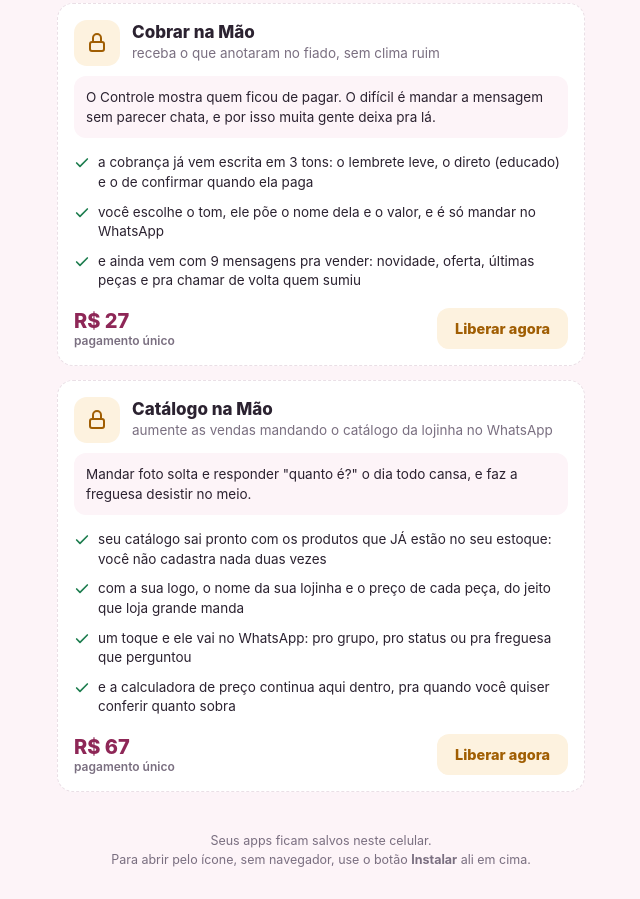
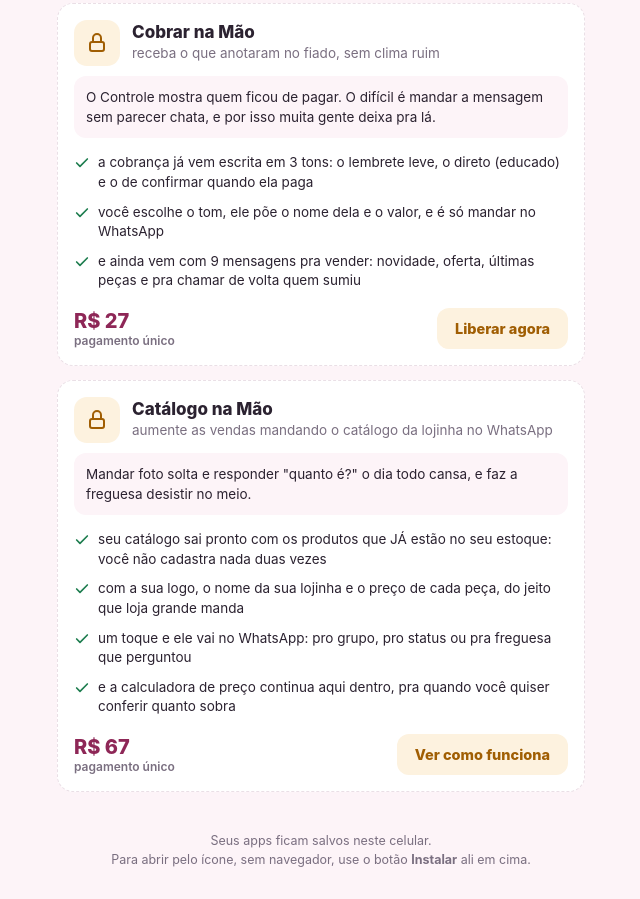
Before and after one commit to lucronamao/app, a plain HTML site: page c/index.html in a window 1280 px wide. Shown: the part 465-1364 px from the top of the page, without its empty margins (319-959 px from the left). Drawn offline with Linux system fonts and the light colour scheme.

Commit message:
O botao do Catalogo abre a pagina de oferta, com a demonstracao
Antes ele mandava direto pro checkout, entao quem estava dentro do app decidia
so pelo card, sem ver o app funcionando. Agora abre uma pagina com o video de
39s mostrando o catalogo sair do estoque e chegar no WhatsApp.

O texto virou "Ver como funciona", que e o que de fato acontece.

O Cobrar na Mao continua indo direto pro checkout, sem mudanca.

```diff
--- a/c/index.html
+++ b/c/index.html
@@ -381,6 +381,18 @@ const CHECKOUT = {
   preco:   'https://pay.cakto.com.br/qd7cbqf'    /* Catalogo na Mao (era Precificacao), R$ 67 */
 };
 
+/* ===== PAGINA DE OFERTA (21/09/2026) =====
+   Antes o botao do app caia DIRETO no checkout, entao quem estava aqui dentro
+   nunca via a VSL nem a copy: decidia so pelo card. Agora passa por uma pagina
+   de oferta, que e a MESMA do upsell pos-compra, porem sem a faixa de "pagamento
+   confirmado" e com CTA de link normal (os botoes de 1 clique da Cakto so
+   funcionam logo apos um pagamento aprovado).
+
+   Quem nao tem pagina de oferta continua indo direto pro checkout, sem mudanca. */
+const OFERTA = {
+  preco: 'https://lucronamao.online/oferta-catalogo.html'
+};
+
 const ICO = {
   controle:'<svg viewBox="0 0 24 24"><path d="M4 20V10M10 20V4M16 20v-7M22 20H2"/></svg>',
   /* catalogo: a grade de pecas com a etiqueta de preco. Era um cifrao, da epoca
@@ -407,7 +419,7 @@ function card(app){
     <div class="pitch">${app.pitch}</div>
     ${bens}
     <div class="preco-linha"><div class="p">${app.preco}<small>pagamento único</small></div>
-      <a href="${app.checkout}" target="_blank" rel="noopener">Liberar agora</a></div></div>`;
+      <a href="${app.oferta || app.checkout}" target="_blank" rel="noopener">${app.oferta ? 'Ver como funciona' : 'Liberar agora'}</a></div></div>`;
 }
 
 const APPS=[
@@ -427,7 +439,7 @@ const APPS=[
   { id:'preco', nome:'Catálogo na Mão', icone:ICO.preco, url:'precificacao.html',
     desc:'aumente as vendas mandando o catálogo da lojinha no WhatsApp',
     tags:['pronto em 1 toque','com a sua logo','direto do seu estoque'],
-    liberado:tem('preco'), preco:'R$ 67', checkout:CHECKOUT.preco,
+    liberado:tem('preco'), preco:'R$ 67', checkout:CHECKOUT.preco, oferta:OFERTA.preco,
     pitch:'Mandar foto solta e responder "quanto é?" o dia todo cansa, e faz a freguesa desistir no meio.',
     beneficios:['seu catálogo sai pronto com os produtos que JÁ estão no seu estoque: você não cadastra nada duas vezes',
       'com a sua logo, o nome da sua lojinha e o preço de cada peça, do jeito que loja grande manda',
--- a/sw.js
+++ b/sw.js
@@ -4,7 +4,7 @@
    (3) carregar o NÍVEL DE ACESSO num lugar que atravessa o isolamento do iOS.
    ESTRATÉGIA: rede primeiro, cache como reserva. Assim a compradora sempre
    recebe a versão nova quando tem internet, e continua funcionando sem ela. */
-const CACHE = 'lucronamao-v34';
+const CACHE = 'lucronamao-v35';
 const ARQS = [
   'hub.html', 'index.html', 'precificacao.html', 'divulga.html', 'diagnostico.html',
   'manifest.webmanifest', 'icone-192.png', 'icone-512.png',
```
Also changed, not shown: cd/index.html (+14 -2 lines), cp/index.html (+14 -2 lines), d/index.html (+14 -2 lines), hub.html (+14 -2 lines), p/index.html (+14 -2 lines), tudo/index.html (+14 -2 lines), u/index.html (+14 -2 lines).
